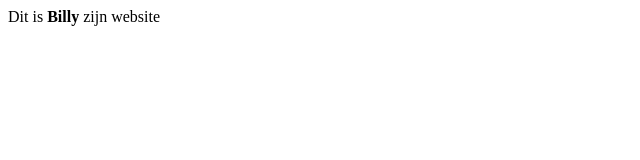
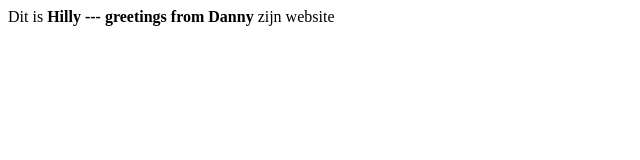
Before and after one commit to HildeDebbaut/Hilde-Debbaut, a plain HTML site: page index.html in a window 1280 px wide. Shown: the whole page, without its empty margins (0-640 px from the left). Drawn offline with Linux system fonts and the light colour scheme.

Commit message:
Update index.html

```diff
--- a/index.html
+++ b/index.html
@@ -1 +1 @@
-<p>Dit is <strong>Billy</strong> zijn website</p>
+<p>Dit is <strong>Hilly --- greetings from Danny</strong> zijn website</p>
```
